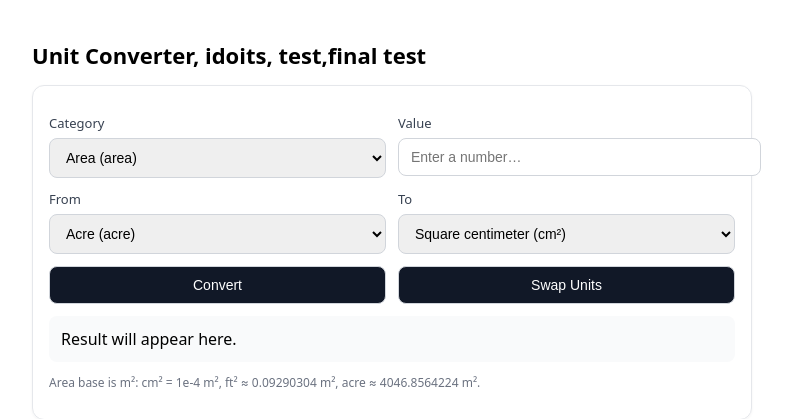
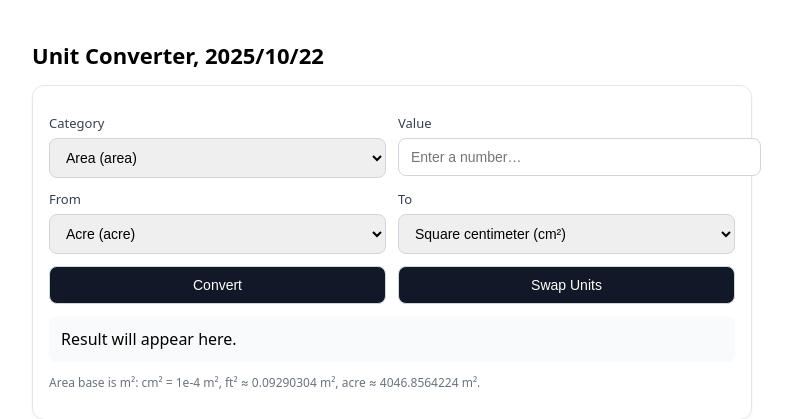
Before and after one commit to swe40006pj/Pipeline-Version-Control, a Flask app: page / in a window 1280 px wide. Shown: the top 419 px of the page, without its empty margins (248-1040 px from the left). Run offline with Flask 3, Linux system fonts and the light colour scheme.

Commit message:
change title again ,oh

```diff
--- a/templates/index.html
+++ b/templates/index.html
@@ -18,7 +18,7 @@
   </style>
 </head>
 <body>
-  <h1>Unit Converter, idoits, test,final test</h1>
+  <h1>Unit Converter, 2025/10/22</h1>
   <div class="card">
     <div class="row">
       <div>
```
Also changed, not shown: .github/workflows/test-before-merge.yml (deleted), 1 other file.
